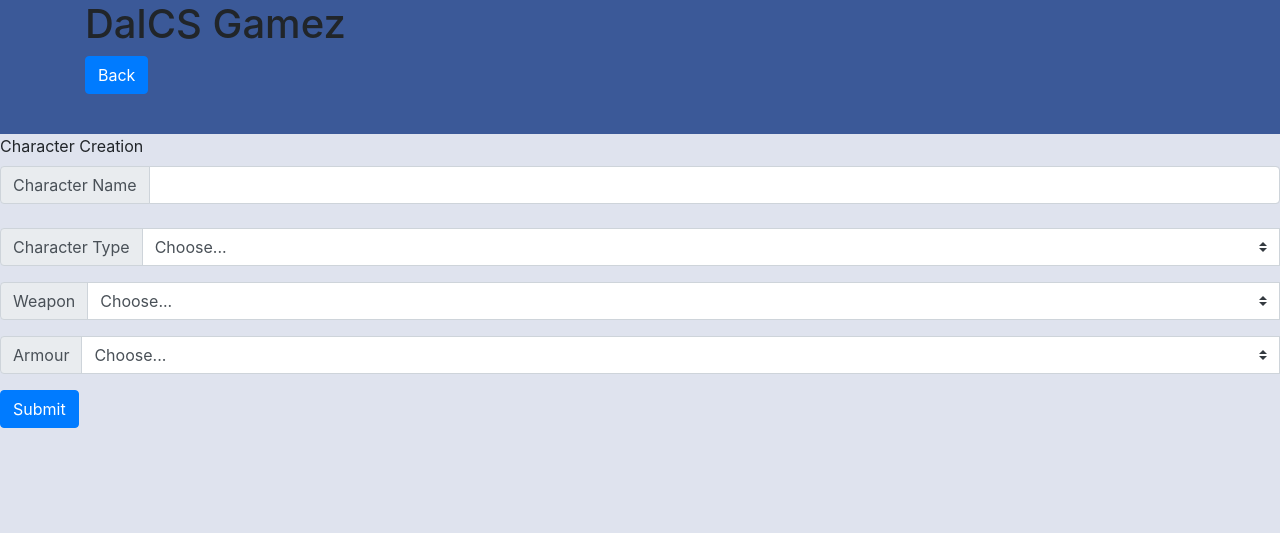
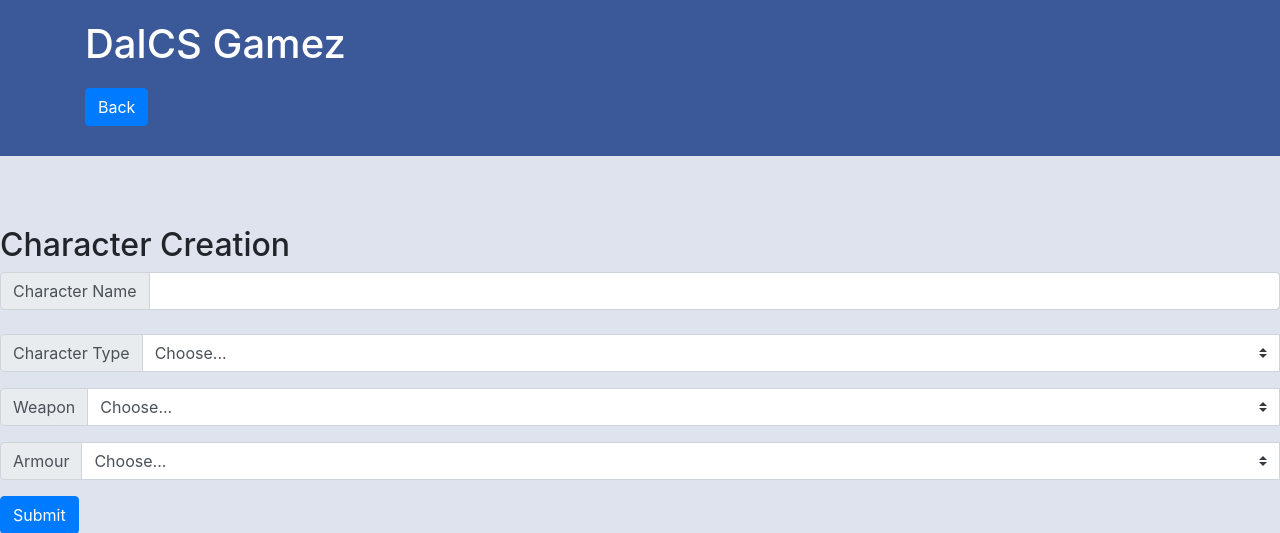
Before and after one commit to jy477274/GroupProjectDB, a PHP site: page /PHP/CharacterCreation.php in a window 1280 px wide. Shown: the top 533 px of the page. Run offline with PHP 8.4, Linux system fonts and the light colour scheme; some libraries are stand-ins or nearby versions.

Commit message:
Added styling

```diff
--- a/CharacterCreation.php
+++ b/CharacterCreation.php
@@ -7,9 +7,11 @@
 
     <!-- Bootstrap CSS -->
     <link rel="stylesheet" href="https://maxcdn.bootstrapcdn.com/bootstrap/4.0.0/css/bootstrap.min.css" integrity="sha384-Gn5384xqQ1aoWXA+058RXPxPg6fy4IWvTNh0E263XmFcJlSAwiGgFAW/dAiS6JXm" crossorigin="anonymous">
+    <head/>
     <style>
         header{
             background:  #3b5998;
+            color: #ffffff;
             padding-left: 0px;
             padding-bottom: 30px;
             min-height: 70px;
@@ -37,25 +39,46 @@
             border-top:  #8b9dc3 3px solid;
             text-align: center;
         }
+        .container{
+            padding-top: 20px;
+        }
+        h1{
+            margin: 0 auto;
+            text-align: left;
+            text-align: start;
+            padding-bottom: 20px;
+        }
+        h2{
+            padding-top: 70px
+        }
+
     </style>
+
+    <body>
         <header>
             <div class="container">
                     <div id="branding">
-                        <h1>DalCS Gamez
+                            <h1>DalCS Gamez</h1>
+
                             <form method="POST" action="index.php">
                                 <fieldset>
                                     <button type="submit" class="btn btn-primary">Back</button>
                                 </fieldset>
                             </form>
-                        </h1>
+
 
                     </div>
             </div>
         </header>
+
+        <section id="filename">
+            <div class="contatiner">
+                <h2>Character Creation</h2>
+            </div>
+        </section>
     <form>
       <fieldset>
 
-        <label>Character Creation</label>
 
         <div class="input-group">
           <div class="input-group-prepend">
```
Lines whose indentation alone changed are shown as unchanged.
